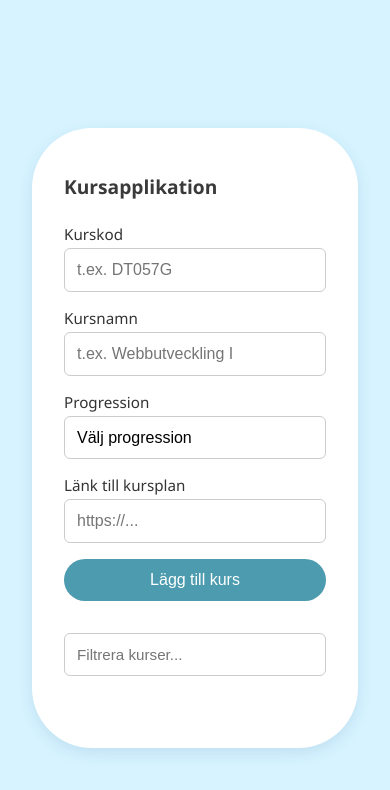
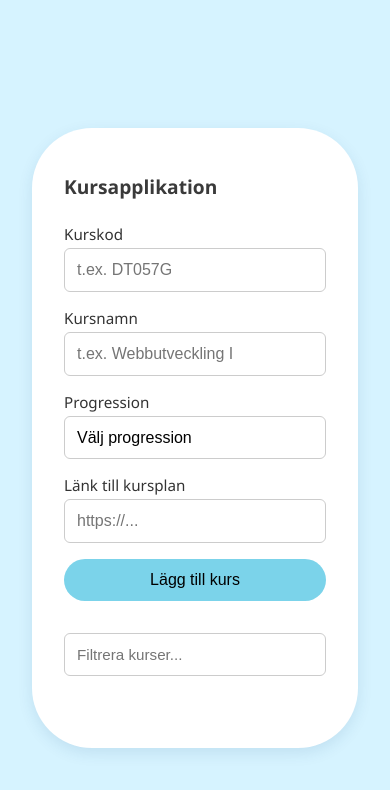
Before and after one commit to SaraM47/typescript-moment1, a website built with Vite: page index.html in a window 390 px wide. Built offline with nearby package versions, Linux system fonts and the light colour scheme.

Commit message:
Changing the color of the button and hover effect

```diff
--- a/src/styles/style.css
+++ b/src/styles/style.css
@@ -75,8 +75,8 @@ h1 {
 #course-form button {
   max-width: 30%;
   padding: 0.75rem;
-  background-color: #4c9baf;
-  color: white;
+  background-color: #7bd3ea;
+  color: black;
   border: none;
   border-radius: 3rem;
   font-size: 1rem;
@@ -85,7 +85,7 @@ h1 {
 }
 
 #course-form button:hover {
-  background-color: #458ba0;
+  background-color: #5db1cb;
 }
 
 /* Filterfält */
@@ -128,7 +128,7 @@ h1 {
   margin-left: 1rem;
   background-color: #ff4d4d;
   border: none;
-  color: white;
+  color: black;
   padding: 0.5rem 1rem;
   border-radius: 6px;
   cursor: pointer;
@@ -167,9 +167,7 @@ h1 {
   .delete-btn {
     margin-top: 0.5rem;
   }
-
-
-#course-form button {
-max-width: 100%;
+  #course-form button {
+    max-width: 100%;
+  }
 }
-}
```
